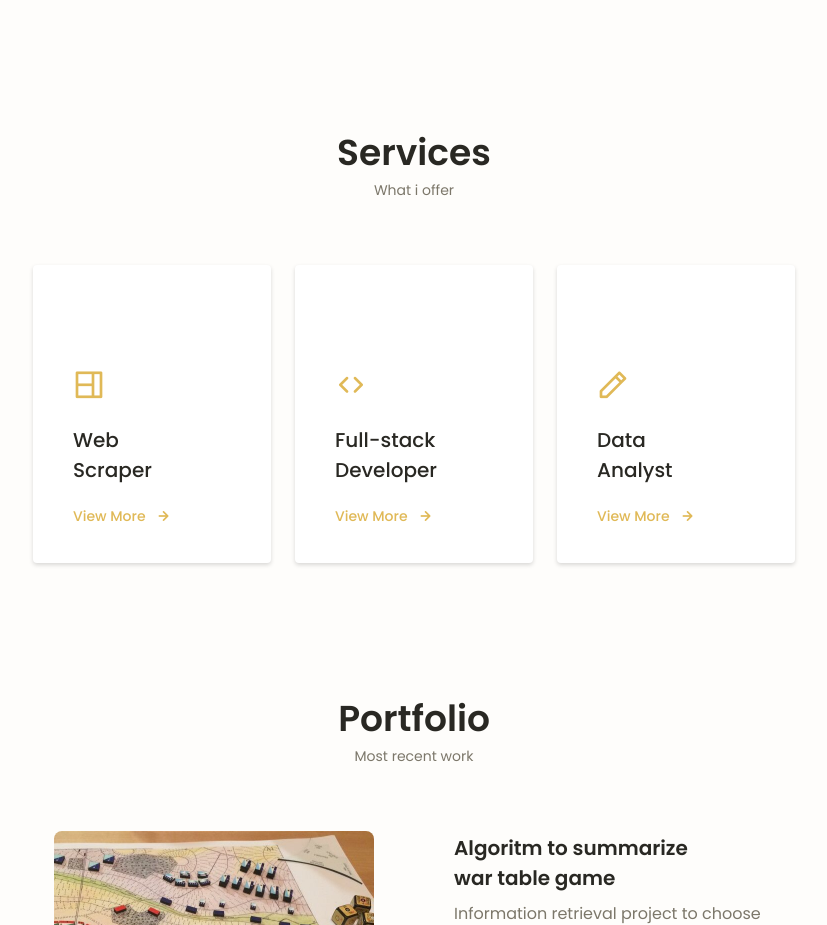
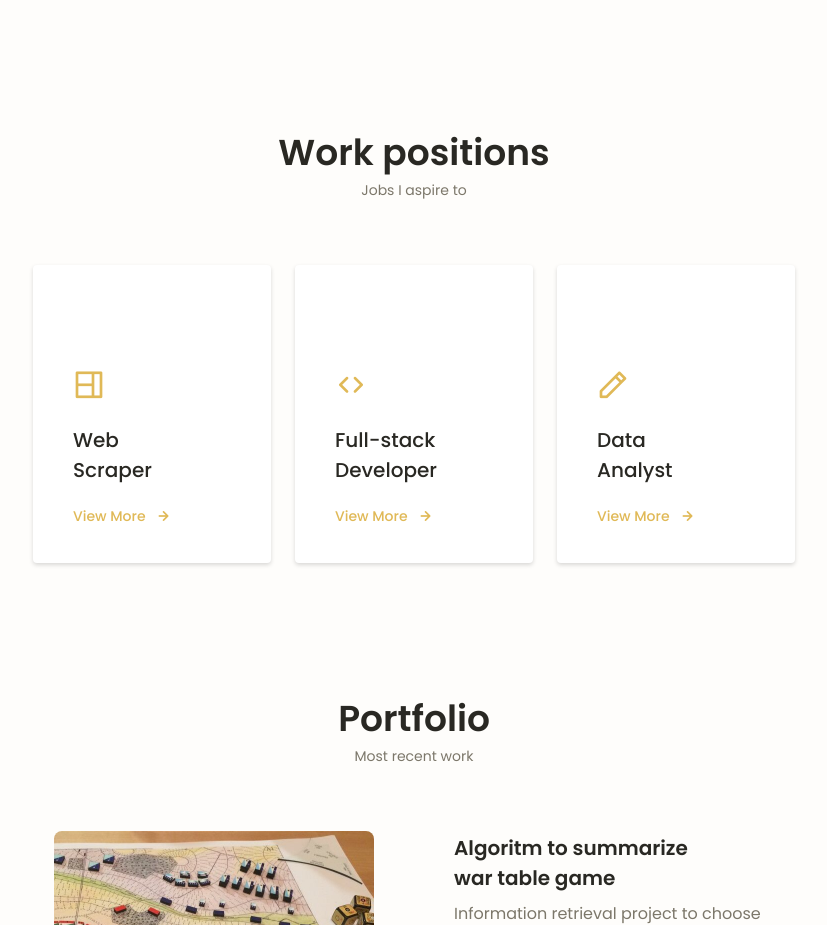
Before and after one commit to pieropastore/portfolio, a plain HTML site: page index.html in a window 1280 px wide. Shown: the part 2603-3528 px from the top of the page, without its empty margins (226-1053 px from the left). Drawn offline with nearby package versions, Linux system fonts and the light colour scheme.

Commit message:
index.html

```diff
--- a/index.html
+++ b/index.html
@@ -618,8 +618,8 @@
 
             <!--==================== SERVICES ====================-->
             <section class="services section" id="services">
-                <h2 class="section__title">Services</h2>
-                <span class="section__subtitle">What i offer</span>
+                <h2 class="section__title">Work positions</h2>
+                <span class="section__subtitle">Jobs I aspire to</span>
 
                 <div class="services__container container grid">
                     <!--=============== SERVICES 1 ===============-->
```
